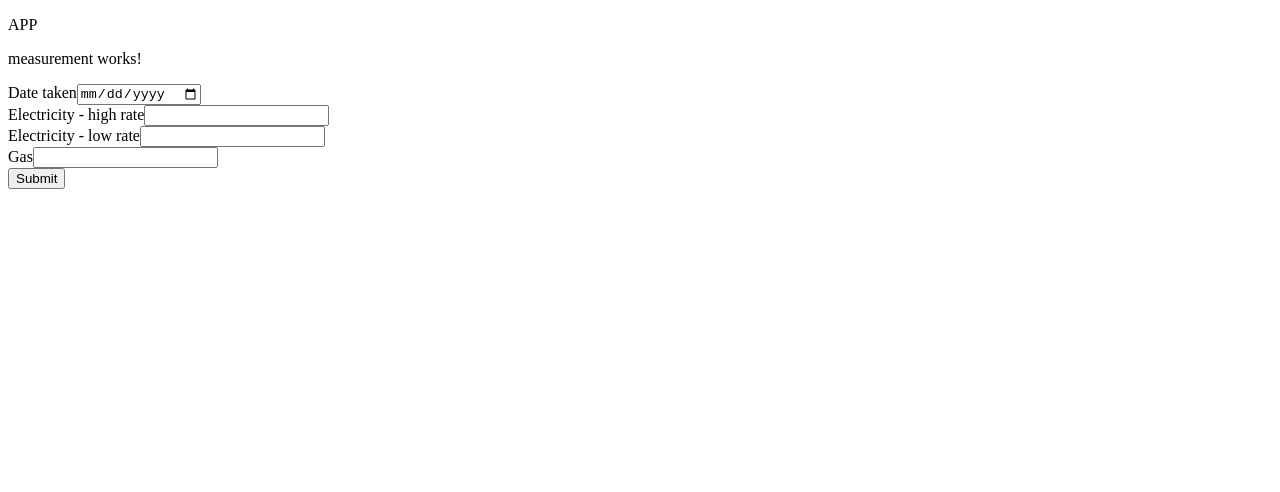
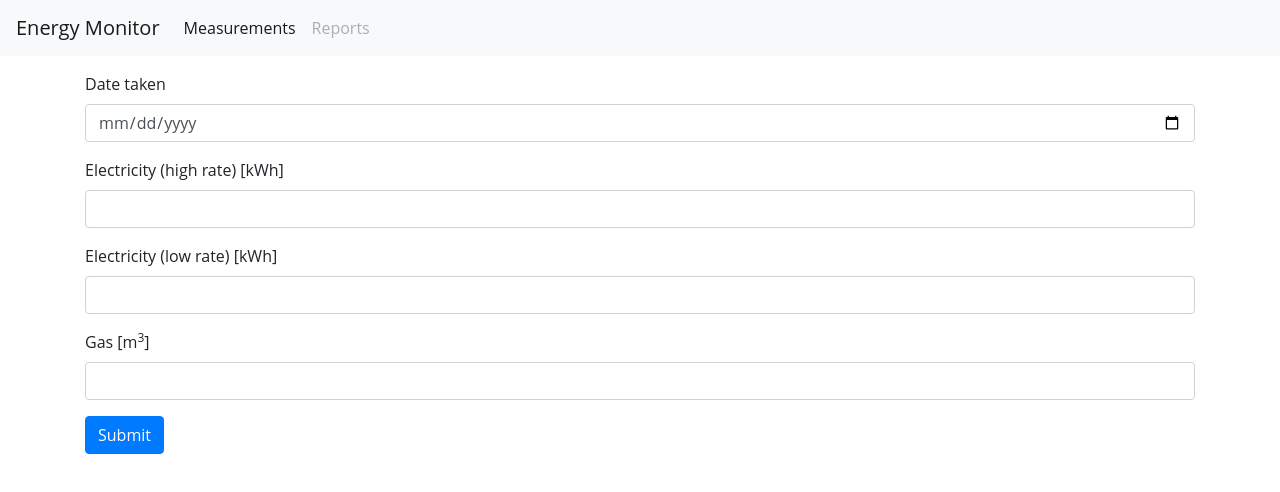
Before and after one commit to dledvinka/Sandbox, an Angular app in the folder Python/Energy/frontend/: page /measurement in a window 1280 px wide. Shown: the top 492 px of the page. Built offline with nearby package versions, Linux system fonts and the light colour scheme.

Commit message:
bootstrap styling

```diff
--- a/Python/Energy/frontend/src/app/app.component.html
+++ b/Python/Energy/frontend/src/app/app.component.html
@@ -1,3 +1,2 @@
-<p>APP</p>
-
+<app-navbar></app-navbar>
 <router-outlet></router-outlet>
--- a/Python/Energy/frontend/src/app/app.module.ts
+++ b/Python/Energy/frontend/src/app/app.module.ts
@@ -8,13 +8,15 @@ import { TestComponent } from './test/test.component';
 import { HttpClientModule } from '@angular/common/http';
 import { MeasurementsComponent } from './measurements/measurements.component';
 import { MeasurementComponent } from './measurement/measurement.component';
+import { NavbarComponent } from './navbar/navbar.component';
 
 @NgModule({
   declarations: [
     AppComponent,
     TestComponent,
     MeasurementsComponent,
-    MeasurementComponent
+    MeasurementComponent,
+    NavbarComponent
   ],
   imports: [
     BrowserModule,
--- a/Python/Energy/frontend/src/app/measurement/measurement.component.html
+++ b/Python/Energy/frontend/src/app/measurement/measurement.component.html
@@ -1,22 +1,21 @@
-<p>
-  measurement works!
-</p>
+<div class="container mt-3">
   <form (ngSubmit)="onSubmit()" #f="ngForm">
     <div class="form-group">
       <label for="dateTaken">Date taken</label>
       <input type="date" id="dateTaken" class="form-control" ngModel name="dateTaken" required>
     </div>
     <div class="form-group">
-    <label for="eleHighRate">Electricity - high rate</label>
+      <label for="eleHighRate">Electricity (high rate) [kWh]</label>
       <input type="number" id="eleHighRate" class="form-control" ngModel name="eleHighRate">
     </div>
     <div class="form-group">
-    <label for="eleLowRate">Electricity - low rate</label>
+      <label for="eleLowRate">Electricity (low rate) [kWh]</label>
       <input type="number" id="eleLowRate" class="form-control" ngModel name="eleLowRate">
     </div>
     <div class="form-group">
-    <label for="gas">Gas</label>
+      <label for="gas">Gas [m<sup>3</sup>]</label>
       <input type="number" id="gas" class="form-control" ngModel name="gas">
     </div>
     <button class="btn btn-primary" type="sumbit">Submit</button>
   </form>
+</div>
--- a/Python/Energy/frontend/src/app/measurements/measurements.component.html
+++ b/Python/Energy/frontend/src/app/measurements/measurements.component.html
@@ -1,22 +1,17 @@
-<p>
-  measurements works!
-</p>
-<table *ngIf="(measurements$ | async) as measurements">
+<div class="container mt-3">
+  <table class="table" *ngIf="(measurements$ | async) as measurements">
     <tr>
-    <th>Id</th>
-    <th>Created</th>
-    <th>Taken</th>
-    <th>Electricity (high rate)</th>
-    <th>Electricity (low rate)</th>
-    <th>Gas</th>
+      <th>Date taken</th>
+      <th>Electricity (high rate) [kWh]</th>
+      <th>Electricity (low rate) [kWh]</th>
+      <th>Gas [m<sup>3</sup>]</th>
     </tr>
     <tr *ngFor="let meas of measurements">
-    <td>{{meas.id}}</td>
-    <td>{{meas.created}}</td>
-    <td>{{meas.date_taken}}</td>
+      <td>{{meas.date_taken | date:'dd.MM.yyyy'}}</td>
       <td>{{meas.electricity_high_rate_kwh}}</td>
       <td>{{meas.electricity_low_rate_kwh}}</td>
       <td>{{meas.gas_m3}}</td>
     </tr>
   </table>
-<button routerLink="/measurement" routerLinkActive="active">Create new</button>
+  <button class="btn btn-primary" routerLink="/measurement" routerLinkActive="active">Create new</button>
+</div>
--- /dev/null
+++ b/Python/Energy/frontend/src/app/navbar/navbar.component.html
@@ -0,0 +1,22 @@
+<nav class="navbar navbar-expand-lg navbar-light bg-light">
+  <a class="navbar-brand" href="#">Energy Monitor</a>
+  <button class="navbar-toggler" type="button" data-toggle="collapse" data-target="#navbarNav" aria-controls="navbarNav" aria-expanded="false" aria-label="Toggle navigation">
+    <span class="navbar-toggler-icon"></span>
+  </button>
+  <div class="collapse navbar-collapse" id="navbarNav">
+    <ul class="navbar-nav">
+      <li class="nav-item active">
+        <a class="nav-link" href="#">Measurements <span class="sr-only">(current)</span></a>
+      </li>
+      <!-- <li class="nav-item">
+        <a class="nav-link" href="#">Features</a>
+      </li>
+      <li class="nav-item">
+        <a class="nav-link" href="#">Pricing</a>
+      </li> -->
+      <li class="nav-item">
+        <a class="nav-link disabled" href="#" tabindex="-1" aria-disabled="true">Reports</a>
+      </li>
+    </ul>
+  </div>
+</nav>
--- /dev/null
+++ b/Python/Energy/frontend/src/app/navbar/navbar.component.ts
@@ -0,0 +1,15 @@
+import { Component, OnInit } from '@angular/core';
+
+@Component({
+  selector: 'app-navbar',
+  templateUrl: './navbar.component.html',
+  styleUrls: ['./navbar.component.scss']
+})
+export class NavbarComponent implements OnInit {
+
+  constructor() { }
+
+  ngOnInit() {
+  }
+
+}
--- a/Python/Energy/frontend/src/index.html
+++ b/Python/Energy/frontend/src/index.html
@@ -1,14 +1,21 @@
 <!doctype html>
 <html lang="en">
 <head>
+  <!-- Required meta tags -->
   <meta charset="utf-8">
+  <meta name="viewport" content="width=device-width, initial-scale=1, shrink-to-fit=no">
+
   <title>Frontend</title>
   <base href="/">
 
-  <meta name="viewport" content="width=device-width, initial-scale=1">
+  <link rel="stylesheet" href="https://stackpath.bootstrapcdn.com/bootstrap/4.2.1/css/bootstrap.min.css" integrity="sha384-GJzZqFGwb1QTTN6wy59ffF1BuGJpLSa9DkKMp0DgiMDm4iYMj70gZWKYbI706tWS" crossorigin="anonymous">
   <link rel="icon" type="image/x-icon" href="favicon.ico">
 </head>
 <body>
   <app-root></app-root>
+
+  <script src="https://code.jquery.com/jquery-3.3.1.slim.min.js" integrity="sha384-q8i/X+965DzO0rT7abK41JStQIAqVgRVzpbzo5smXKp4YfRvH+8abtTE1Pi6jizo" crossorigin="anonymous"></script>
+<script src="https://cdnjs.cloudflare.com/ajax/libs/popper.js/1.14.6/umd/popper.min.js" integrity="sha384-wHAiFfRlMFy6i5SRaxvfOCifBUQy1xHdJ/yoi7FRNXMRBu5WHdZYu1hA6ZOblgut" crossorigin="anonymous"></script>
+<script src="https://stackpath.bootstrapcdn.com/bootstrap/4.2.1/js/bootstrap.min.js" integrity="sha384-B0UglyR+jN6CkvvICOB2joaf5I4l3gm9GU6Hc1og6Ls7i6U/mkkaduKaBhlAXv9k" crossorigin="anonymous"></script>
 </body>
 </html>
--- a/Python/Energy/frontend/src/styles.scss
+++ b/Python/Energy/frontend/src/styles.scss
@@ -1 +1,4 @@
 /* You can add global styles to this file, and also import other style files */
+* {
+  font-family: 'Open Sans', sans-serif;
+}
```
Also changed, not shown: Python/Energy/frontend/src/app/navbar/navbar.component.scss (added), 1 other file (tests, documents, lock files or other folders). Lines whose indentation alone changed are shown as unchanged.
